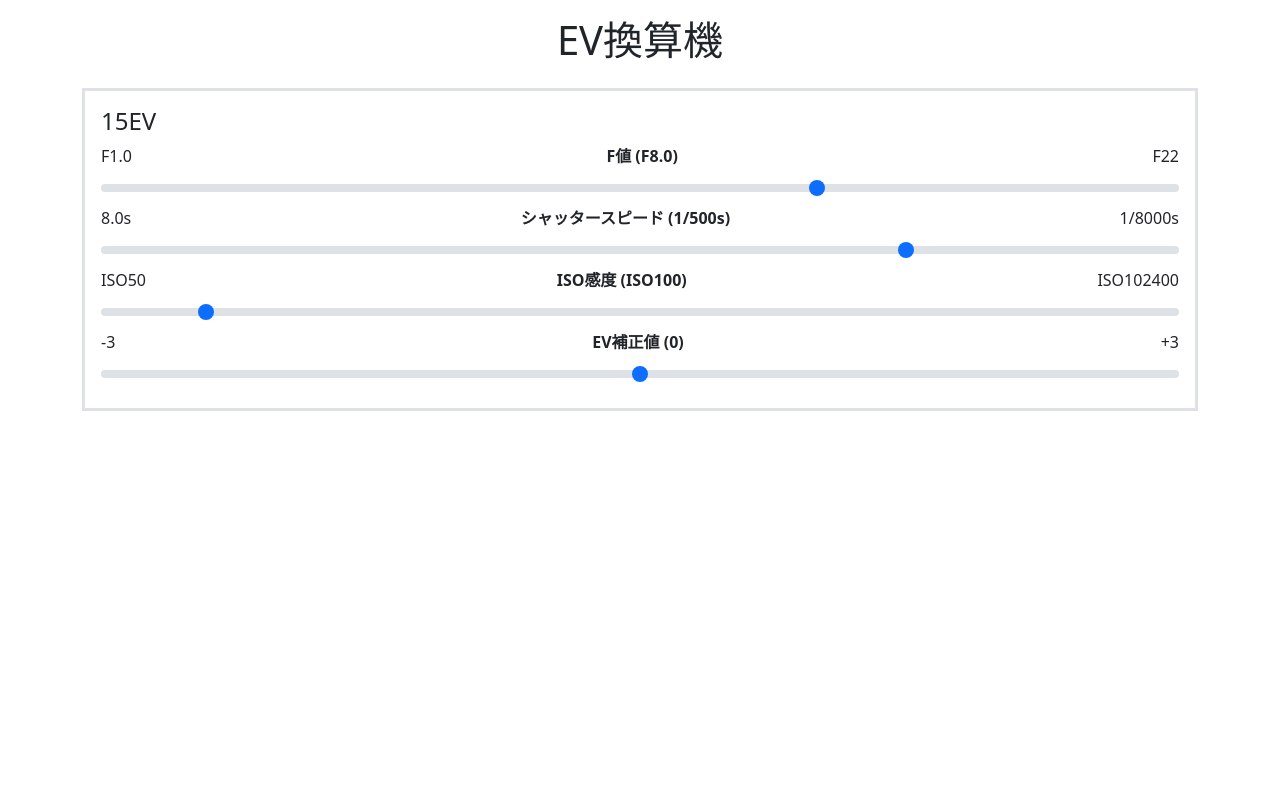
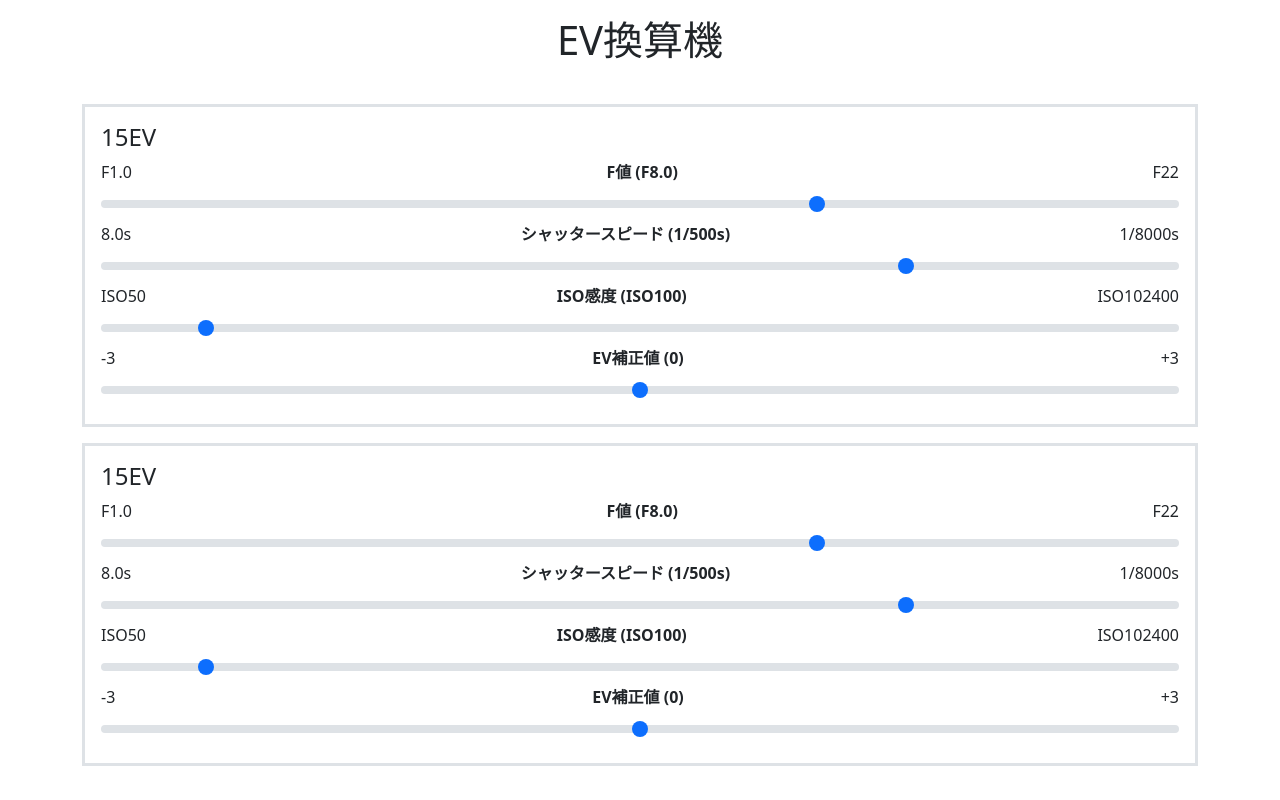
Before and after one commit to YSRKEN/photo_ev_converter_v2, a React (Vite) app: page / in a window 1280 px wide. Built offline with nearby package versions, Linux system fonts and the light colour scheme.

Commit message:
Add EvFormGroup for refactoring

```diff
--- a/src/App.tsx
+++ b/src/App.tsx
@@ -174,19 +174,26 @@ const SettingSlider = ({ label, values, value, setValue }: {
 
 }
 
-const App = () => {
+const EvFormGroup = () => {
 
   const [fValue, setFValue] = useState(18)
   const [tValue, setTValue] = useState(27)
   const [isoValue, setIsoValue] = useState(0)
   const [evValue, setEvValue] = useState(0)
 
-  console.group('Debug')
-  console.log('F値', fValue)
-  console.log('シャッタースピード', tValue)
-  console.log('ISO感度', isoValue)
-  console.log('EV', Math.round((fValue + tValue - isoValue - evValue) / 3 * 10) / 10)
-  console.groupEnd()
+  return <Form.Group className="border border-3 p-3 my-3">
+    <h4>{
+      Math.round((fValue + tValue - isoValue - evValue) / 3 * 10) / 10
+    }EV</h4>
+    <SettingSlider label="F値" values={AV_LIST} value={fValue} setValue={setFValue} />
+    <SettingSlider label="シャッタースピード" values={TV_LIST} value={tValue} setValue={setTValue} />
+    <SettingSlider label="ISO感度" values={ISO_LIST} value={isoValue} setValue={setIsoValue} />
+    <SettingSlider label="EV補正値" values={EV_LIST} value={evValue} setValue={setEvValue} />
+  </Form.Group>
+
+}
+
+const App = () => {
 
   return <Container>
     <Row className="my-3">
@@ -197,15 +204,8 @@ const App = () => {
     <Row className="my-3">
       <Col>
         <Form>
-          <Form.Group className="border border-3 p-3">
-            <h4>{
-              Math.round((fValue + tValue - isoValue - evValue) / 3 * 10) / 10
-            }EV</h4>
-            <SettingSlider label="F値" values={AV_LIST} value={fValue} setValue={setFValue} />
-            <SettingSlider label="シャッタースピード" values={TV_LIST} value={tValue} setValue={setTValue} />
-            <SettingSlider label="ISO感度" values={ISO_LIST} value={isoValue} setValue={setIsoValue} />
-            <SettingSlider label="EV補正値" values={EV_LIST} value={evValue} setValue={setEvValue} />
-          </Form.Group>
+          <EvFormGroup />
+          <EvFormGroup />
         </Form>
       </Col>
     </Row>
```
